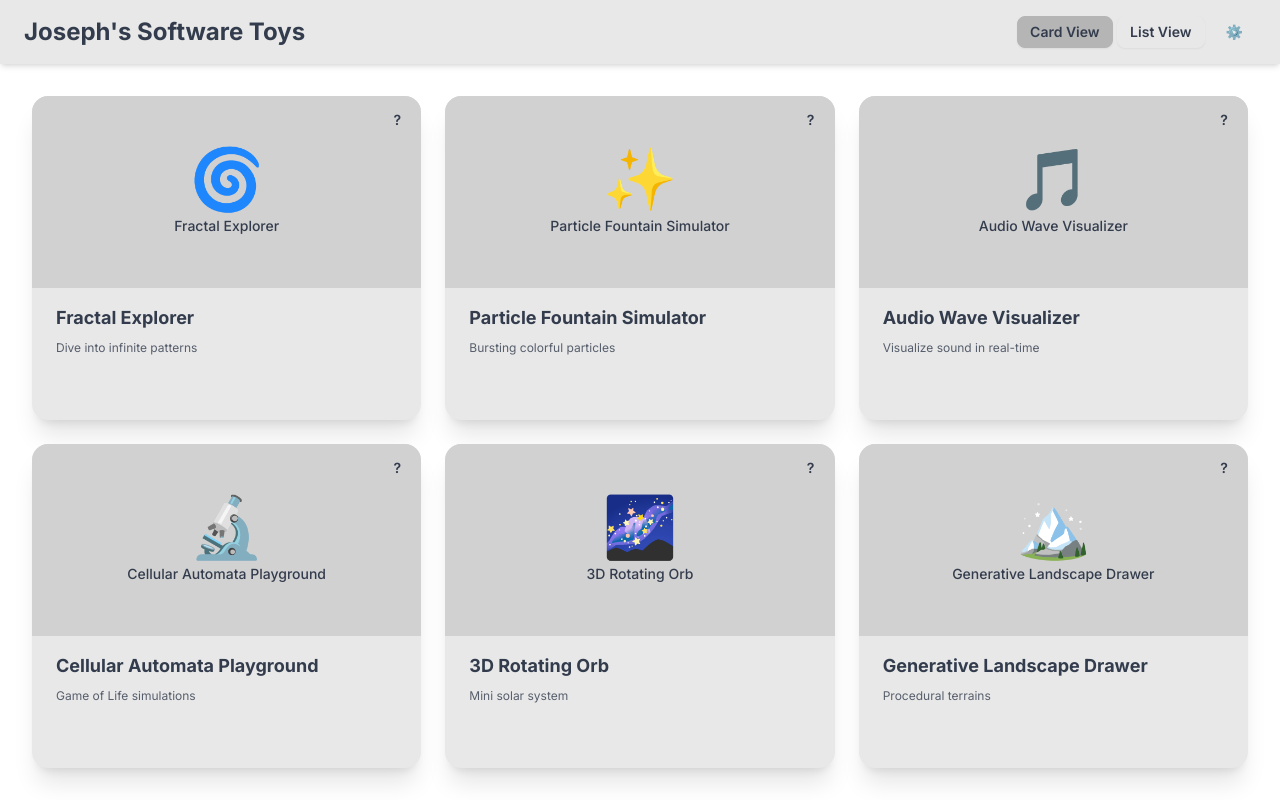
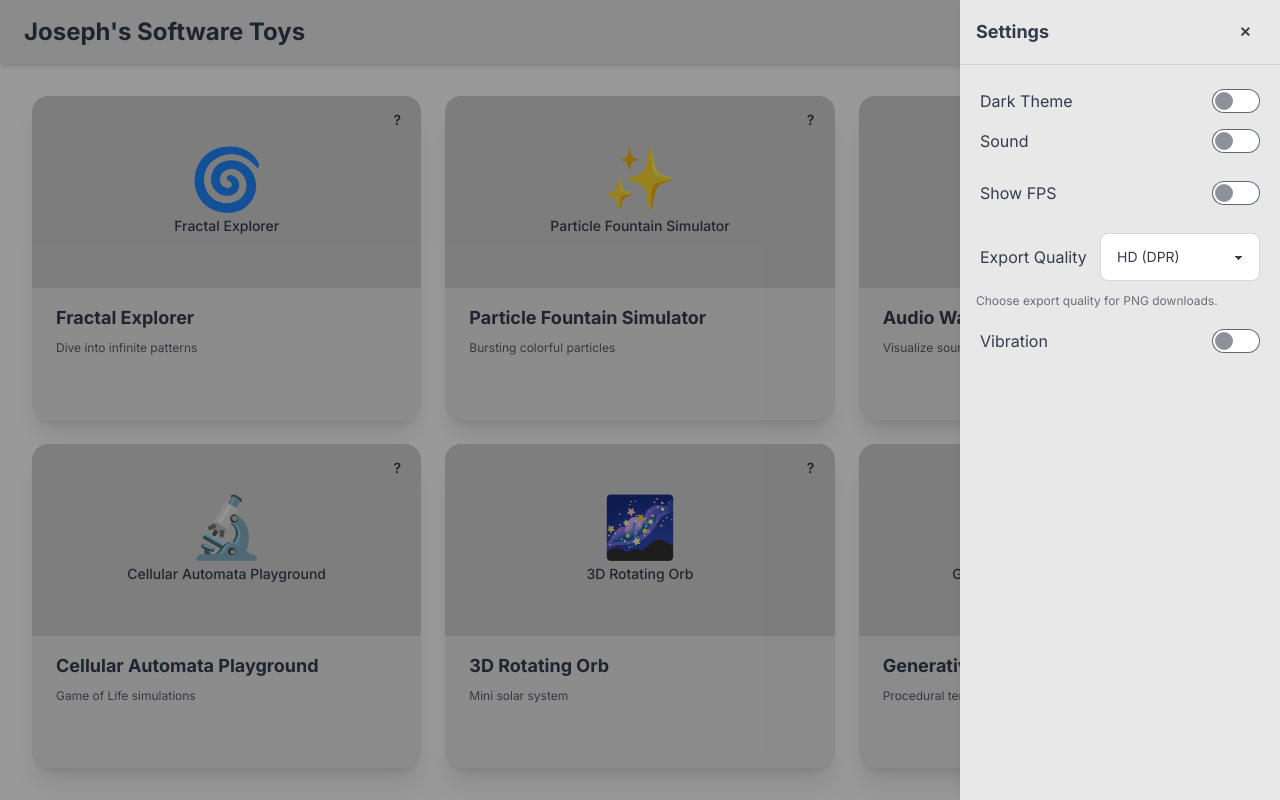
Before and after one commit to J-Tynan/Software-Toys-PWA, a website: page index.html in a window 1280 px wide. Both pictures are taken after a click on the button "⚙️". Drawn offline with nearby package versions, Linux system fonts and the light colour scheme.

Commit message:
Updated Settings on homepage.

```diff
--- a/index.html
+++ b/index.html
@@ -50,6 +50,7 @@
   </dialog>
 
   <script src="shared/utils.js"></script> <!-- Extend for global settings below -->
+  <script src="shared/ui.js"></script> <!-- Shared UI primitives (header, settings panel, etc) -->
   <script>
     // Toy data (easy to add more later)
     // TODO: Expand each toy object with richer descriptions and links for the info modal
@@ -182,20 +183,39 @@
     }
 
     // Global Settings: use the shared Settings panel instead of a modal
-    const homepageSettingsPanel = (window.ui && typeof window.ui.createSettingsPanel === 'function')
-      ? window.ui.createSettingsPanel({ showFractalSelection: false, extraTopHtml: `
+    // Lazily create the panel when the user clicks the settings button. If the shared UI is
+    // not present, fallback to a console warning so clicks are no-ops but don't throw.
+    const _globalSettingsBtn = document.getElementById('global-settings-btn');
+    let homepageSettingsPanel = null;
+
+    if (_globalSettingsBtn) {
+      _globalSettingsBtn.addEventListener('click', () => {
+        if (!window.ui || typeof window.ui.createSettingsPanel !== 'function') {
+          console.warn('Settings panel unavailable: window.ui.createSettingsPanel is not present.');
+          return;
+        }
+
+        // Create once and cache for reuse
+        if (!homepageSettingsPanel) {
+          homepageSettingsPanel = window.ui.createSettingsPanel({ showFractalSelection: false, extraTopHtml: `
             <label class="label cursor-pointer flex justify-between">
               <span>Dark Theme</span>
               <input type="checkbox" id="global-theme-toggle-panel" class="toggle" />
             </label>
-        ` })
-      : null;
+          ` });
 
-    document.getElementById('global-settings-btn').addEventListener('click', () => {
-      if (!homepageSettingsPanel) return;
-      homepageSettingsPanel.classList.remove('hidden');
+          // As a safety, ensure it's in the body (some implementations may return a detached node)
+          if (homepageSettingsPanel && !document.body.contains(homepageSettingsPanel)) {
+            document.body.appendChild(homepageSettingsPanel);
+          }
 
-      // Sync theme toggle into the panel
+          // If creation unexpectedly failed, warn and bail
+          if (!homepageSettingsPanel) {
+            console.warn('createSettingsPanel returned null or undefined.');
+            return;
+          }
+
+          // Wire controls once (created-time wiring)
           const themeToggle = homepageSettingsPanel.querySelector('#global-theme-toggle-panel');
           if (themeToggle) {
             themeToggle.checked = utils.getGlobalTheme() === 'luxury';
@@ -205,13 +225,20 @@
               utils.applyGlobalTheme();
             });
           }
+        }
 
-      // Sync other controls
+        // Show and focus close button
+        homepageSettingsPanel.classList.remove('hidden');
+        const closeBtn = homepageSettingsPanel.querySelector('#close-settings');
+        if (closeBtn) closeBtn.focus();
+
+        // Sync other controls that may change between opens
         const settingsVibration = homepageSettingsPanel.querySelector('#settings-vibration');
         if (settingsVibration) settingsVibration.checked = utils.isVibrationEnabled();
         const settingsShowFps = homepageSettingsPanel.querySelector('#settings-show-fps');
         if (settingsShowFps) settingsShowFps.checked = utils.isShowFps();
       });
+    }
 
     // Ensure theme reflects current values
     utils.applyGlobalTheme();
```
Lines whose indentation alone changed are shown as unchanged.
